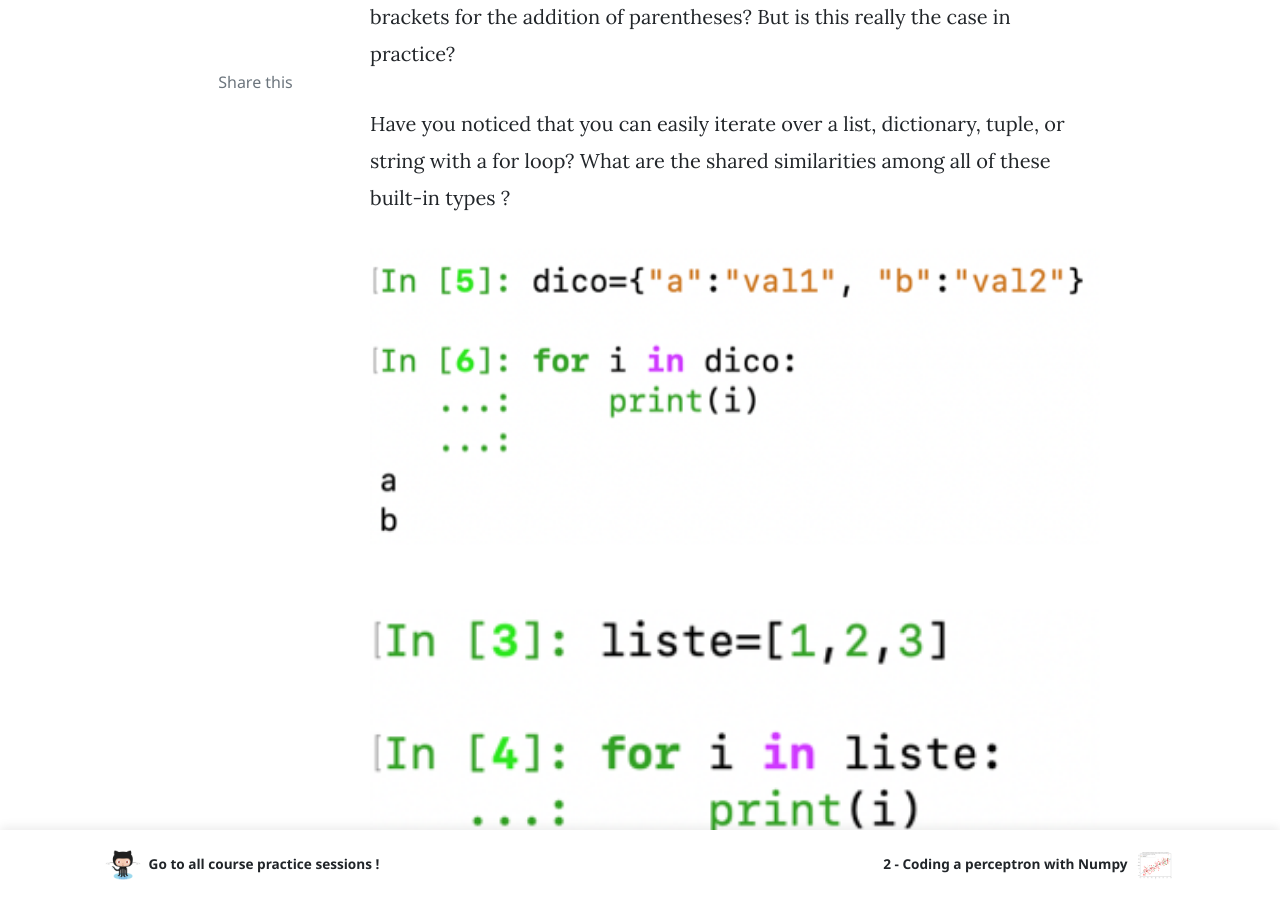
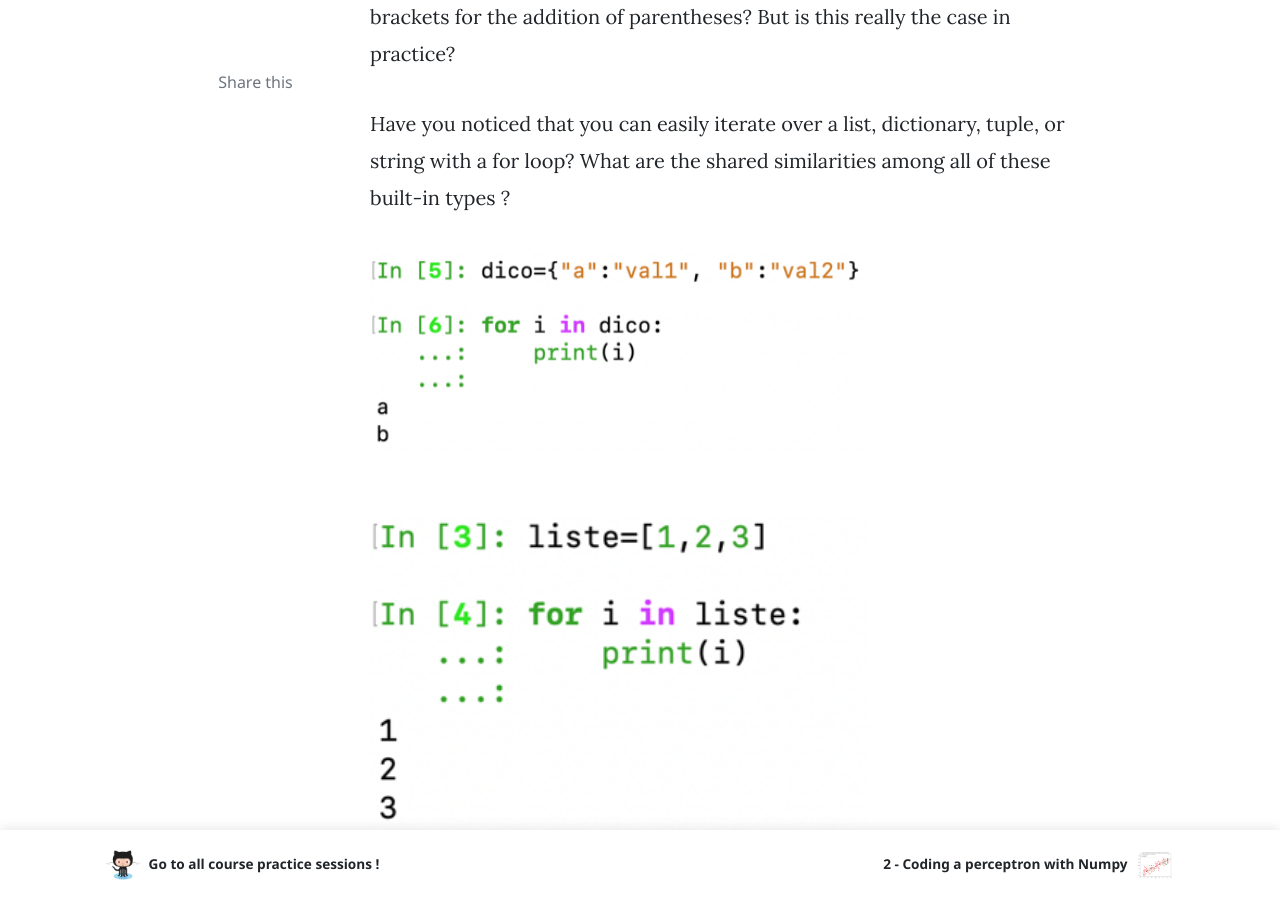
Before and after one commit to Luc-Bertin/PythonBlog, a Jekyll site: the page built from _posts/2020-08-03-introduction-to-functional-programming.md, in a window 1280 px wide and 900 px high, scrolled down 957 px. Built offline with Jekyll 4.4.1, drawn with Linux system fonts in a browser that asks for light colours; nearby versions of some CDN libraries; comment, search, counter and statistics services are not loaded.

Commit message:
back to 500px

````diff
--- a/_posts/2020-08-03-introduction-to-functional-programming.md
+++ b/_posts/2020-08-03-introduction-to-functional-programming.md
@@ -26,9 +26,9 @@ Have you noticed that you can easily iterate over a list, dictionary, tuple, or
 What are the shared similarities among all of these built-in types ?
 
 
-<img src="{{page.image_folder}}post_image1.png" width="1000px" style="display: inline-block;" class=".center">
+<img src="{{page.image_folder}}post_image1.png" width="500px" style="display: inline-block;" class=".center">
 
-<img src="{{page.image_folder}}post_image2.png" width="1000px" style="display: inline-block;" class=".center">
+<img src="{{page.image_folder}}post_image2.png" width="500px" style="display: inline-block;" class=".center">
 
 #### Why functional programming ?
 
@@ -61,42 +61,42 @@
 
 We can call ```dir()```, a built-in function that returns a list of attributes and methods (magic or not) for a given object.
 
-<img src="{{page.image_folder}}post_image3.png" width="1000px" style="display: inline-block;" class=".center">
+<img src="{{page.image_folder}}post_image3.png" width="500px" style="display: inline-block;" class=".center">
 
 
 We can see that ```__next__``` does not exist here. List is therefore *not* an iterator.
 On the other hand, we see that the ```__iter__()``` method exists:
 
-<img src="{{page.image_folder}}post_image4.png" width="1000px" style="display: inline-block;" class=".center">
+<img src="{{page.image_folder}}post_image4.png" width="500px" style="display: inline-block;" class=".center">
 
 
 This method can also be invoked from the ```iter(list)``` function.
 What does ```iter()``` produce from this list?
 
-<img src="{{page.image_folder}}post_image5.png" width="1000px" style="display: inline-block;" class=".center">
+<img src="{{page.image_folder}}post_image5.png" width="500px" style="display: inline-block;" class=".center">
 
 Iter seems to return an iterator from the list.
 
 We can verify it as follows:
 
-<img src="{{page.image_folder}}post_image6.png" width="1000px" style="display: inline-block;" class=".center">
+<img src="{{page.image_folder}}post_image6.png" width="500px" style="display: inline-block;" class=".center">
 
 
 If we do the same thing on a dictionary, this is what we get.
 
-<img src="{{page.image_folder}}post_image7.png" width="1000px" style="display: inline-block;" class=".center">
+<img src="{{page.image_folder}}post_image7.png" width="500px" style="display: inline-block;" class=".center">
 
 Again an iterator.
 
 Now, we can return each of the elements sequentially by calling next().
 
-<img src="{{page.image_folder}}post_image8.png" width="1000px" style="display: inline-block;" class=".center">
+<img src="{{page.image_folder}}post_image8.png" width="500px" style="display: inline-block;" class=".center">
 
 
 Conversely, we can also call ```iterator.__next__()```
 Note again that ```next(a_list)``` cannot be done, the error message is self-explanatory.
 
-<img src="{{page.image_folder}}post_image9.png" width="1000px" style="display: inline-block;" class=".center">
+<img src="{{page.image_folder}}post_image9.png" width="500px" style="display: inline-block;" class=".center">
 
 
 Thus we see that a dictionary or a list, although being a sequence of objects, are not iterators, but iterables, that is to say that we can create an iterator from those - here by calling the ```__iter__``` method, the iterator being, I remind you, is an object, which returns its elements one by one thanks to the implementation of its ```__next__``` method.
@@ -106,7 +106,7 @@ In a similar fashion, we can therefore consider the book as an iterable, i.e. a
 
 We also see that only the dictionary keys are returned here. (Reminder, if we want to return tuples of (key, value) we can use the items () method in python 3+).
 
-<img src="{{page.image_folder}}post_image10.png" width="1000px" style="display: inline-block;" class=".center">
+<img src="{{page.image_folder}}post_image10.png" width="500px" style="display: inline-block;" class=".center">
 
 
 Isn't this behavior similar to what you would get by looping with for?
@@ -123,7 +123,7 @@ So that's what's behind it when you loop through a sequence of tuple, list, or d
 
 To get the original dictionary from the old example again we can also call the ```dict()``` constructor on the previously discussed item_iterator.
 
-<img src="{{page.image_folder}}post_image11.png" width="1000px" style="display: inline-block;" class=".center">
+<img src="{{page.image_folder}}post_image11.png" width="500px" style="display: inline-block;" class=".center">
 
 
 If we can extract an iterator from an iterable, and iterate over it, what's the point of this extra step, why doesn't list understand the ```__next__``` method?
@@ -131,7 +131,7 @@ If we can extract an iterator from an iterable, and iterate over it, what's the
 Well because an iterator can only be iterated once, once "consumed" it is necessary to recreate a new iterator from the iterable.
 The idea is that a new iterator will start at the beginning, while a partially used iterator picks up where it left off.
 
-<img src="{{page.image_folder}}post_image12.png" width="1000px" style="display: inline-block;" class=".center">
+<img src="{{page.image_folder}}post_image12.png" width="500px" style="display: inline-block;" class=".center">
 
 Wikipedia defines it well: you must see an iterator as an object that enables a programmer to traverse a container and gives access to data elements from this container.
 
@@ -174,12 +174,12 @@ Reading line by line using a for loop implicitly calls the readline method, so o
 We can therefore [only traverse the file once](https://stackoverflow.com/questions/25645039/readline-in-a-loop-is-not-working-in-python
 ) (unless we reopen and recreate another iterator), and can just load the lines on demand that we want!
 
-<img src="{{page.image_folder}}post_image13.png" width="1000px" style="display: inline-block;" class=".center">
+<img src="{{page.image_folder}}post_image13.png" width="500px" style="display: inline-block;" class=".center">
 
 
 Something interesting to mention, calling ```__iter__``` on a iterable such as a list returns a new iterator each time (reading the beginning of this article should help you understand why). However, doing the same thing on an iterator returns himself. Have a look at the below screenshot and then look back at the **Counter** class definition.
 
-<img src="{{page.image_folder}}post_image15.png" width="1000px" style="display: inline-block;" class=".center">
+<img src="{{page.image_folder}}post_image15.png" width="500px" style="display: inline-block;" class=".center">
 
 
 ## 2. the generators
@@ -198,22 +198,22 @@ I will then break this section in 2 parts: generators expression and generators
 
 Back to the first paragraphe of this chapter, we talked about list comprehension and generator expression.
 
-<img src="{{page.image_folder}}post_image17.png" width="1000px" style="display: inline-block;" class=".center">
+<img src="{{page.image_folder}}post_image17.png" width="500px" style="display: inline-block;" class=".center">
 
 Here you can see the object returned behaves exactly as an iterator. It is indeed an iterator. But, once again, why not using simply list comprehension rather than generator expression? because of memory usage and lazyness evaluation of each item.
 When we use a list comprehension, every element of the list have been computed and the whole result is returned as a list with allocated memory space.
 
-<img src="{{page.image_folder}}post_image18.png" width="1000px" style="display: inline-block;" class=".center">
+<img src="{{page.image_folder}}post_image18.png" width="500px" style="display: inline-block;" class=".center">
 
 When we use a gen expression, elements of the sequence are evaluated only when requested (lazy evaluation). This lead to use less memory and sometimes, depending on what you do thereafter, an increase in performance.
 
 Note that ```range(start, stop[, step])``` here is actually an iterable. It does not implement ```__next__``` unless you call ```iter()``` on it. However, range implement lazyness implementation, just like previously showed iterators, it will [always take the same (small) amount of memory, no matter the size of the range it represents (as it only stores the start, stop and step values, calculating individual items and subranges as needed)](https://docs.python.org/3/library/functions.html). Also range has the nice property to be indexable, which is not the case of our simple generator expression.
 
-<img src="{{page.image_folder}}post_image20.png" width="1000px" style="display: inline-block;" class=".center">
+<img src="{{page.image_folder}}post_image20.png" width="500px" style="display: inline-block;" class=".center">
 
 I can then start doing fancy stuff such as piping generator expression:
 
-<img src="{{page.image_folder}}post_image19.png" width="1000px" style="display: inline-block;" class=".center">
+<img src="{{page.image_folder}}post_image19.png" width="500px" style="display: inline-block;" class=".center">
 
 [Here](http://code.activestate.com/recipes/578000-indexable-generator/) is a code to make an generator indexable, seems beautiful. Have to test it .
 
@@ -232,7 +232,7 @@ def generate_ints(N):
 
 The generator function, when called, returns a generator object, which is an iterator, which implements next and iter and controls the execution of the generator function. Close behavior to a generator expression here. Hence the close names. ```yield``` operates just like a ```return``` statement then, but preserved the state of the local variables for later 'next' calls.
 
-<img src="{{page.image_folder}}post_image21.png" width="1000px" style="display: inline-block;" class=".center">
+<img src="{{page.image_folder}}post_image21.png" width="500px" style="display: inline-block;" class=".center">
 
 As you can also see, the above function is easier to write than Counter although achieving the same thing at last.
 
@@ -301,7 +301,7 @@ In Python 2 (deprecated as of 2020), imap is the lazy version of map.
 In Python 3+, map replaced imap.
 Thus as of Python3+, just use only map. **map** returns a map object an iterator and evaluates an iterator as parameter lazily evaluated.
 
-<img src="{{page.image_folder}}post_image22.png" width="1000px" style="display: inline-block;" class=".center">
+<img src="{{page.image_folder}}post_image22.png" width="500px" style="display: inline-block;" class=".center">
 
 Interesting sidenote i didn't know before reading the docs, you can use map with 2 or more iterators and encapsulate them in the lambda x1,x2,x3,… function.
 
````
